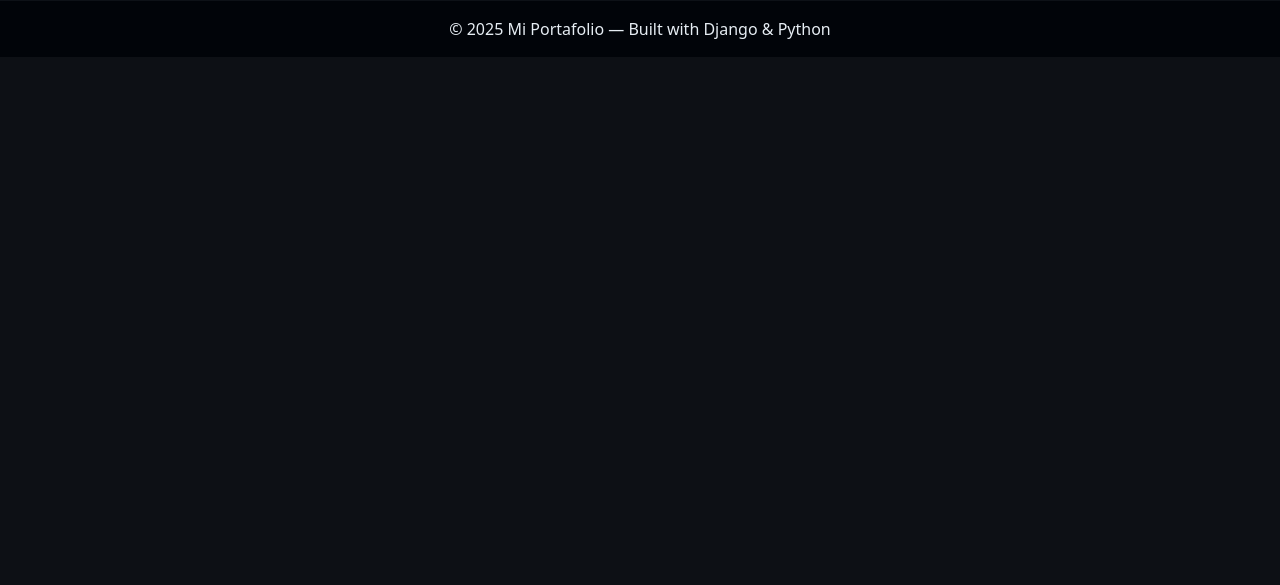
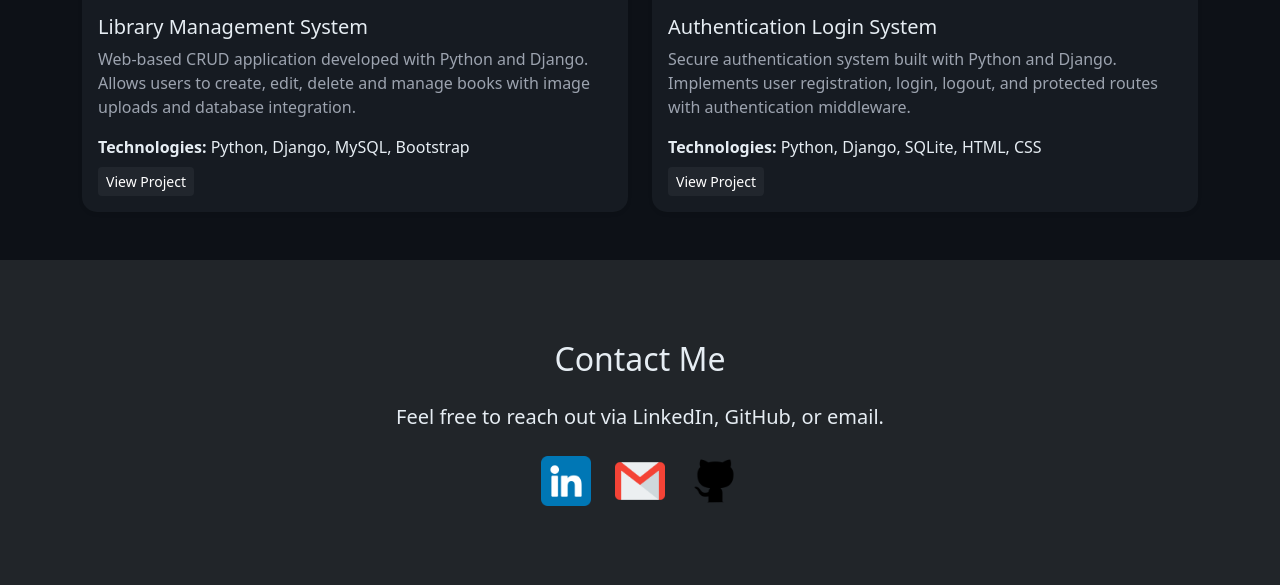
Before and after one commit to wesly2004/Portafolio_Python, a Django app: page / in a window 1280 px wide. Shown: the part 1696-2281 px from the top of the page. Before the commit the page ends 1735 px from the top, so only its background shows below. Run offline with Django 4.2, Linux system fonts and the light colour scheme.

Commit message:
Update About Me section and improve projects section

```diff
--- a/web/templates/web/inicio.html
+++ b/web/templates/web/inicio.html
@@ -30,6 +30,46 @@
     .tech-icons img {
         width: 45px;
         height: 45px;
+        transition: transform 0.3s ease;
+    }
+
+    .tech-icons img:hover {
+        transform: scale(1.15);
+    }
+
+    /* ===== PROJECT CARDS ===== */
+
+    .card {
+        background-color: #161b22;
+        color: #e6edf3;
+        border-radius: 15px;
+        transition: transform 0.3s ease, box-shadow 0.3s ease;
+    }
+
+    .card:hover {
+        transform: translateY(-8px);
+        box-shadow: 0 10px 25px rgba(0, 0, 0, 0.6);
+    }
+
+    .card-img-top {
+        height: 230px;
+        object-fit: cover;
+        border-top-left-radius: 15px;
+        border-top-right-radius: 15px;
+    }
+
+    .card-text {
+        color: #9ca3af !important;
+    }
+
+    .btn-dark {
+        background-color: #21262d;
+        border: none;
+        transition: background-color 0.3s ease;
+    }
+
+    .btn-dark:hover {
+        background-color: #30363d;
     }
 
     footer {
@@ -91,13 +131,102 @@
 <section id="sobre-mi">
     <div class="container text-center">
         <h2 class="mb-4">About Me</h2>
+
         <p class="fs-5">
-            I am a passionate software developer focused on building efficient and functional solutions.
-            I specialize in <strong>Python</strong> and <strong>Django</strong>, creating clean, scalable,
-            and well-structured applications.
-            <br><br>
-            I work well in teams and adapt quickly to new technologies.
+            I am a Junior Backend Developer passionate about building efficient,
+            scalable, and well-structured software solutions. I specialize in
+            developing web applications using <strong>Python</strong> and
+            <strong>Django</strong>, focusing on clean architecture, database
+            design, and optimized backend logic.
         </p>
+
+        <p class="fs-5">
+            My goal as a developer is to continuously grow in backend technologies,
+            strengthen my knowledge in system design, and contribute to projects
+            that create real impact. I am committed to writing maintainable code,
+            following best practices, and constantly improving my technical skills.
+        </p>
+
+        <p class="fs-5">
+            I am bilingual, speaking <strong>Spanish</strong> (native) and
+            <strong>English</strong> (professional working proficiency),
+            which allows me to collaborate effectively in international
+            environments and technical teams.
+        </p>
+
+        <p class="fs-5">
+            I am motivated, adaptable, and driven by continuous learning,
+            always seeking opportunities to grow as a backend engineer
+            and contribute value through technology.
+        </p>
+    </div>
+</section>
+
+<section id="proyectos" class="py-5">
+    <div class="container">
+        <h2 class="text-center mb-5">Featured Projects</h2>
+
+        <div class="row g-4">
+
+            <!-- Proyecto Librería -->
+            <div class="col-md-6">
+                <div class="card border-0 shadow-sm h-100">
+                    <img src="{% static 'projects/libreria-crud.png' %}"
+                         class="card-img-top"
+                         alt="Library CRUD Project">
+
+                    <div class="card-body">
+                        <h5 class="card-title">Library Management System</h5>
+
+                        <p class="card-text text-muted">
+                            Web-based CRUD application developed with Python and Django.
+                            Allows users to create, edit, delete and manage books with
+                            image uploads and database integration.
+                        </p>
+
+                        <p class="mb-2">
+                            <strong>Technologies:</strong> Python, Django, MySQL, Bootstrap
+                        </p>
+
+                        <a href="https://github.com/wesly2004/TU_REPO_AQUI"
+                           target="_blank"
+                           class="btn btn-dark btn-sm">
+                            View Project
+                        </a>
+                    </div>
+                </div>
+            </div>
+
+            <!-- Proyecto Login -->
+            <div class="col-md-6">
+                <div class="card border-0 shadow-sm h-100">
+                    <img src="{% static 'projects/login-auth-system.png' %}"
+                         class="card-img-top"
+                         alt="Login Authentication Project">
+
+                    <div class="card-body">
+                        <h5 class="card-title">Authentication Login System</h5>
+
+                        <p class="card-text text-muted">
+                            Secure authentication system built with Python and Django.
+                            Implements user registration, login, logout, and protected routes
+                            with authentication middleware.
+                        </p>
+
+                        <p class="mb-2">
+                            <strong>Technologies:</strong> Python, Django, SQLite, HTML, CSS
+                        </p>
+
+                        <a href="https://github.com/wesly2004/TU_REPO_AQUI"
+                           target="_blank"
+                           class="btn btn-dark btn-sm">
+                            View Project
+                        </a>
+                    </div>
+                </div>
+            </div>
+
+        </div>
     </div>
 </section>
 
@@ -125,17 +254,6 @@
     </div>
 </section>
 
-<!-- PROYECTOS -->
-<section id="proyectos">
-    <div class="container text-center">
-        <h2 class="mb-4">Projects</h2>
-        <p class="text-muted fs-5">
-            Projects will be added soon 🚧
-        </p>
-    </div>
-</section>
-
-<!-- FOOTER -->
 <footer class="text-center p-3">
     © 2025 Mi Portafolio — Built with Django & Python
 </footer>
```
Also changed, not shown: static/img/libreria-crud.png (added), static/img/login-auth-system.png (added). Lines whose indentation alone changed are shown as unchanged.
